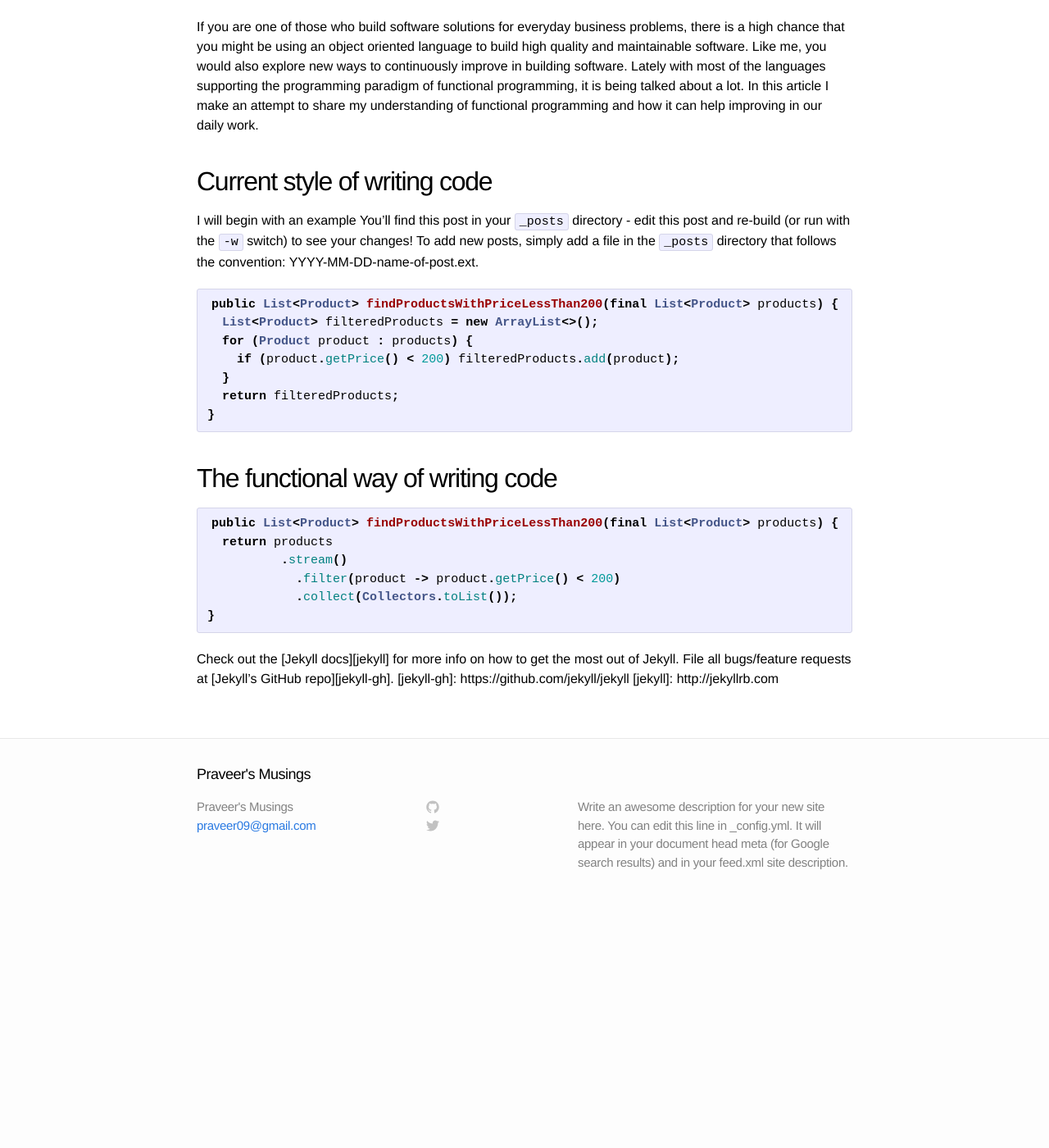
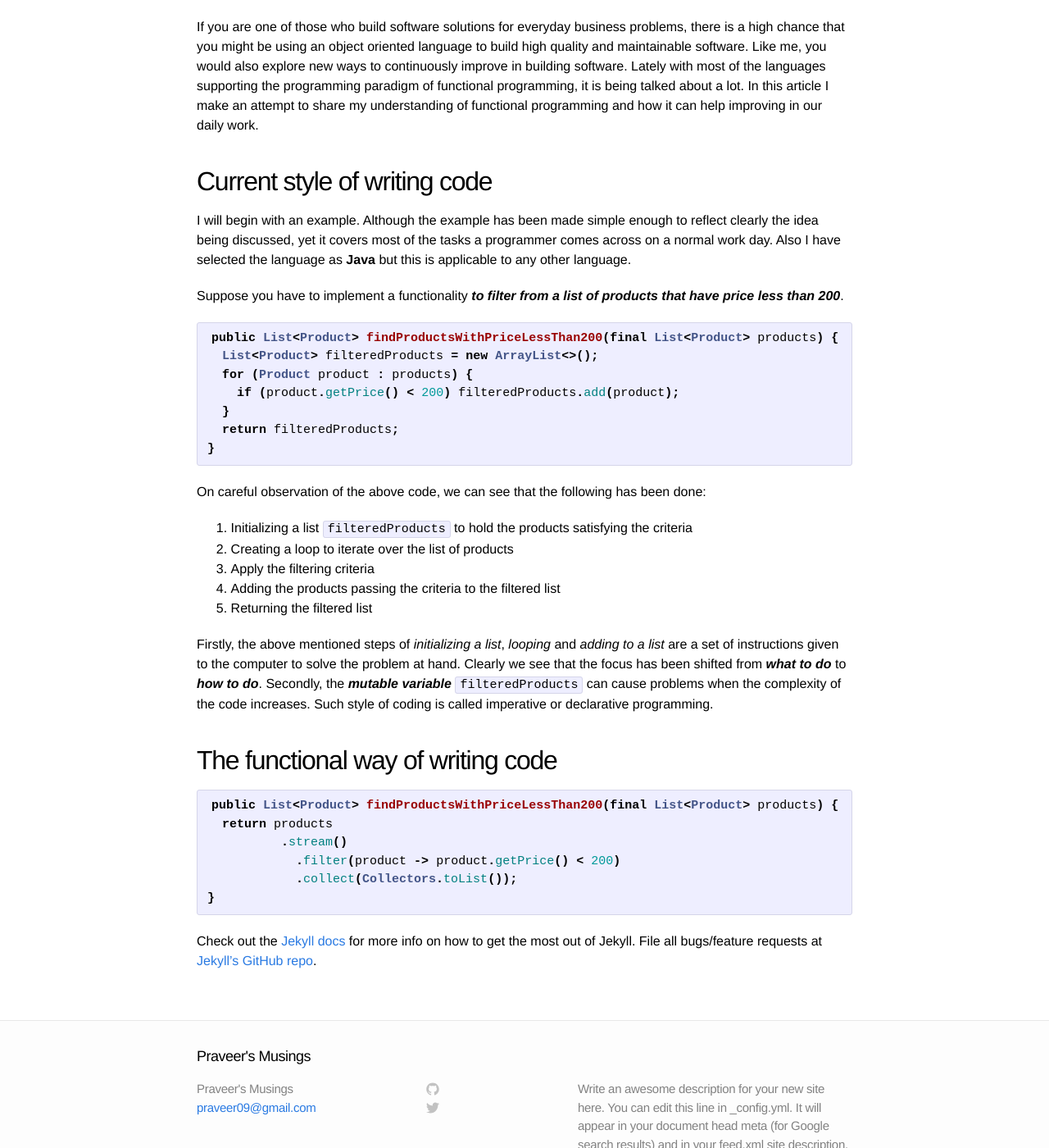
Before and after one commit to praveer09/praveer09.github.io, a Jekyll site: the page built from _posts/2014-06-13-functional-programming-for-the-object-oriented-minds.markdown, in a window 1280 px wide and 1400 px high, scrolled down 223 px. Shown: the whole window at 82% size. Built offline with Jekyll 4.4.1, drawn with Linux system fonts in a browser that asks for light colours; before the commit the page ends 1331 px from its top, so only the background shows below that.

Commit message:
Adding the imperative style text

```diff
--- a/_posts/2014-06-13-functional-programming-for-the-object-oriented-minds.markdown
+++ b/_posts/2014-06-13-functional-programming-for-the-object-oriented-minds.markdown
@@ -13,9 +13,11 @@ share my understanding of functional programming and how it can help improving i
 
 ## Current style of writing code
 
-I will begin with an example
-You'll find this post in your `_posts` directory - edit this post and re-build (or run with the `-w` switch) to see your changes!
-To add new posts, simply add a file in the `_posts` directory that follows the convention: YYYY-MM-DD-name-of-post.ext.
+I will begin with an example. Although the example has been made simple enough to reflect clearly the idea being
+discussed, yet it covers most of the tasks a programmer comes across on a normal work day. Also I have selected the
+language as __Java__ but this is applicable to any other language.
+
+Suppose you have to implement a functionality ___to filter from a list of products that have price less than 200___.
 
 {% highlight java %}
 public List<Product> findProductsWithPriceLessThan200(final List<Product> products) {
@@ -26,6 +28,19 @@ public List<Product> findProductsWithPriceLessThan200(final List<Product> produc
   return filteredProducts;
 }
 {% endhighlight %}
+
+On careful observation of the above code, we can see that the following has been done:
+
+1. Initializing a list `filteredProducts` to hold the products satisfying the criteria
+2. Creating a loop to iterate over the list of products
+3. Apply the filtering criteria
+4. Adding the products passing the criteria to the filtered list
+5. Returning the filtered list
+
+Firstly, the above mentioned steps of _initializing a list_, _looping_ and _adding to a list_ are a set of instructions
+given to the computer to solve the problem at hand. Clearly we see that the focus has been shifted from
+___what to do___ to ___how to do___. Secondly, the ___mutable variable___ `filteredProducts` can cause problems when
+the complexity of the code increases. Such style of coding is called imperative or declarative programming.
 
 ## The functional way of writing code
 
@@ -39,5 +54,6 @@ public List<Product> findProductsWithPriceLessThan200(final List<Product> produc
 {% endhighlight %}
 
 Check out the [Jekyll docs][jekyll] for more info on how to get the most out of Jekyll. File all bugs/feature requests at [Jekyll's GitHub repo][jekyll-gh].
+
 [jekyll-gh]: https://github.com/jekyll/jekyll
 [jekyll]:    http://jekyllrb.com
```
